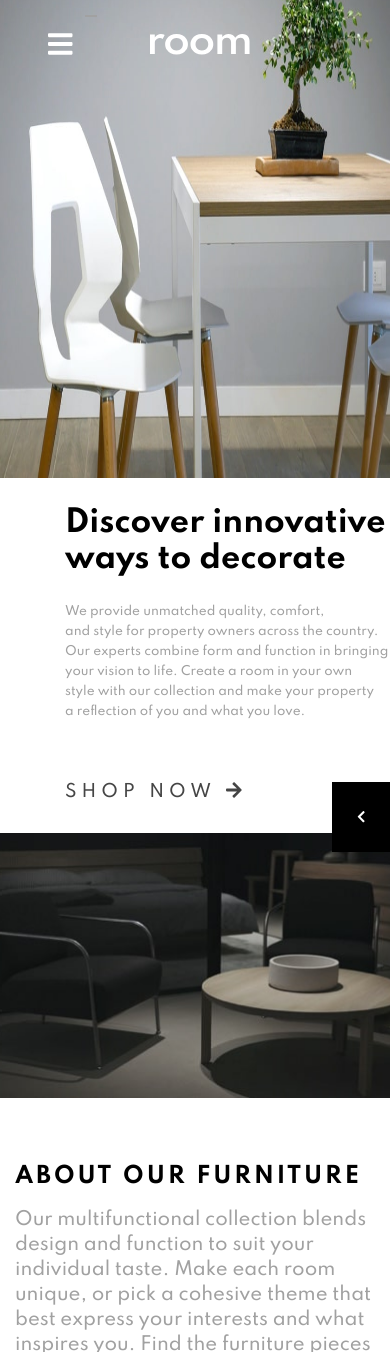
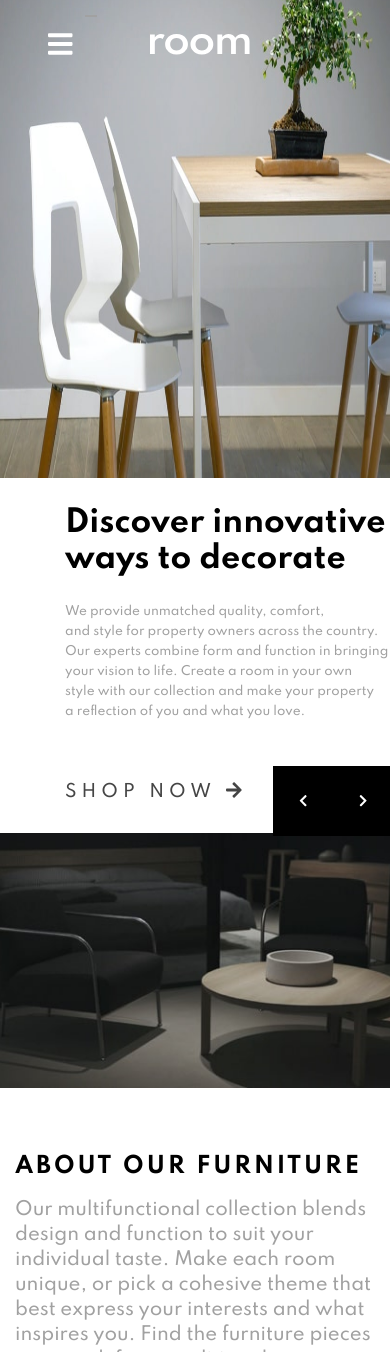
Before and after one commit to Barkty/room-homepage, a React (Create React App) app: page / in a window 390 px wide. Shown: the top 1352 px of the page. Built offline with nearby package versions, Linux system fonts and the light colour scheme.

Commit message:
update viewport

```diff
--- a/src/components/carousel/Carousel.module.css
+++ b/src/components/carousel/Carousel.module.css
@@ -1,6 +1,6 @@
 .carousel {
     overflow: hidden;
-    height: auto;
+    height: fit-content;
     padding: 0;
     margin: 0;
 }
@@ -58,8 +58,8 @@
 @media screen and (max-width: 676px) {
     .carousel__indicators {
         position: relative;
-        top: -64px;
-        left: 85%;
+        top: -80px;
+        left: 70%;
         display: flex;
         justify-content: center;
     }
--- a/src/page/home/Home.jsx
+++ b/src/page/home/Home.jsx
@@ -40,7 +40,7 @@ const Home = () => {
                         <div className={styles.carousel__notes}>
                             <h2 className={styles.item__title}>We are available<br/> all across the globe</h2>
                             <p className={styles.item__text}>With stores all over the world, it's easy <br/>for you to find furniture for your home or <br/>place of business. Locally, we’re in most major <br/>cities throughout the country. Find the branch <br/>nearest you using our store locator. <br/>Any questions? Don't hesitate to contact us today.</p>
-                            <p className={styles.item__link}><Link to='/'>Shop now <FontAwesomeIcon icon={['fas', 'arrow-right']} className={styles.right}/></Link></p>
+                            <p className={`${styles.item__link}`}><Link to='/' className={`${styles.item__a} ${hover === "Shop" ? styles.hover : ""}`} onMouseEnter={() => {handleHover('Shop')}}>Shop now <FontAwesomeIcon icon={['fas', 'arrow-right']} className={styles.right}/></Link></p>
                         </div>
                     </div>
                 </CarouselItem>
@@ -52,7 +52,7 @@ const Home = () => {
                         <div className={styles.carousel__notes}>
                             <h2 className={styles.item__title}>Manufactured with <br/>the best materials</h2>
                             <p className={styles.item__text}>Our modern furniture store provide a high level of quality. <br/>Our company has invested in advanced technology to ensure <br/>that every product is made as perfect and as consistent as possible. <br/>With three decades of experience in this industry, we understand <br/>what customers want for their home and office.</p>
-                            <p className={styles.item__link}><Link to='/'>Shop now <FontAwesomeIcon icon={['fas', 'arrow-right']} className={styles.right}/></Link></p>
+                            <p className={`${styles.item__link}`}><Link to='/' className={`${styles.item__a} ${hover === "Shop" ? styles.hover : ""}`} onMouseEnter={() => {handleHover('Shop')}}>Shop now <FontAwesomeIcon icon={['fas', 'arrow-right']} className={styles.right}/></Link></p>
                         </div>
                     </div>
                 </CarouselItem>
--- a/src/page/home/Home.module.css
+++ b/src/page/home/Home.module.css
@@ -1,6 +1,6 @@
 .home__wrapper {
     width: 100%;
-    max-height: 100vh;
+    height: 100vh;
     margin: 0;
     /* position: absolute;
     top: 0;
@@ -108,7 +108,7 @@
 }
 .about__image {
     width: 100%;
-    height: 265px;
+    height: 255px;
     object-fit: cover;
 }
 .about__title {
```
